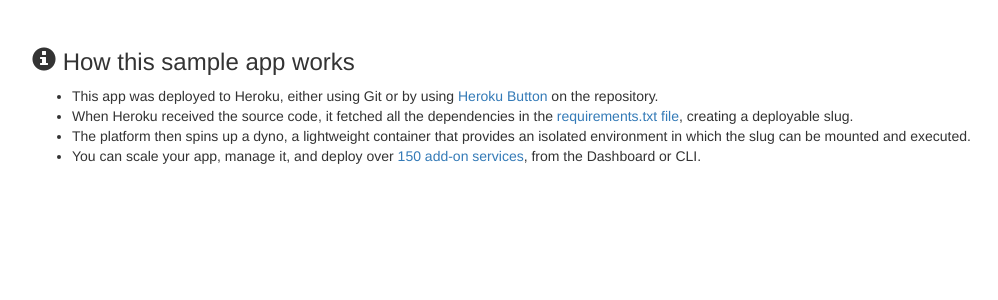
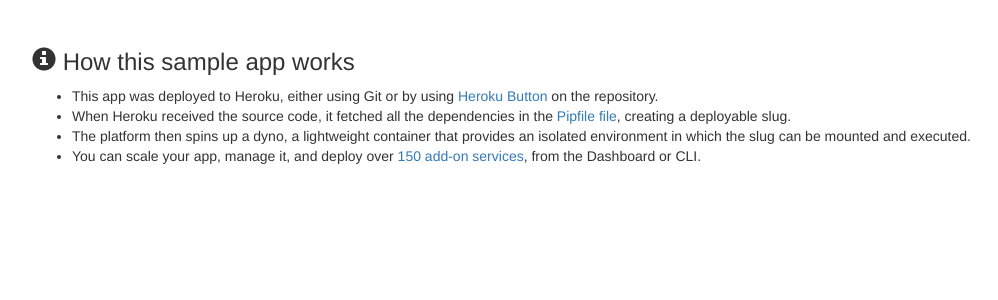
Before and after one commit to itamaro/django-storages-boto3-demo, a Django app: page / in a window 1280 px wide. Shown: the part 282-582 px from the top of the page, without its empty margins (38-1036 px from the left). Run offline with Django 3.2, Linux system fonts and the light colour scheme; data that the repository does not hold is empty; some libraries are stand-ins or nearby versions.

Commit message:
Update index template for this app

```diff
--- a/images/templates/images/index.html
+++ b/images/templates/images/index.html
@@ -13,9 +13,8 @@
     <div class="col-md-12">
       <h3><span class="glyphicon glyphicon-info-sign"></span> How this sample app works</h3>
       <ul>
-        <li>This app was deployed to Heroku, either using Git or by using <a href="https://github.com/heroku/python-getting-started">Heroku Button</a> on the repository.</li>
-
-        <li>When Heroku received the source code, it fetched all the dependencies in the <a href="https://github.com/heroku/python-getting-started/blob/master/requirements.txt">requirements.txt file</a>, creating a deployable slug.</li>
+        <li>This app was deployed to Heroku, either using Git or by using <a href="https://github.com/itamaro/django-storages-boto3-demo">Heroku Button</a> on the repository.</li>
+        <li>When Heroku received the source code, it fetched all the dependencies in the <a href="https://github.com/itamaro/django-storages-boto3-demo/blob/master/Pipfile">Pipfile file</a>, creating a deployable slug.</li>
         <li>The platform then spins up a dyno, a lightweight container that provides an isolated environment in which the slug can be mounted and executed.</li>
         <li>You can scale your app, manage it, and deploy over <a href="https://addons.heroku.com/">150 add-on services</a>, from the Dashboard or CLI.</li>
       </ul>
```
